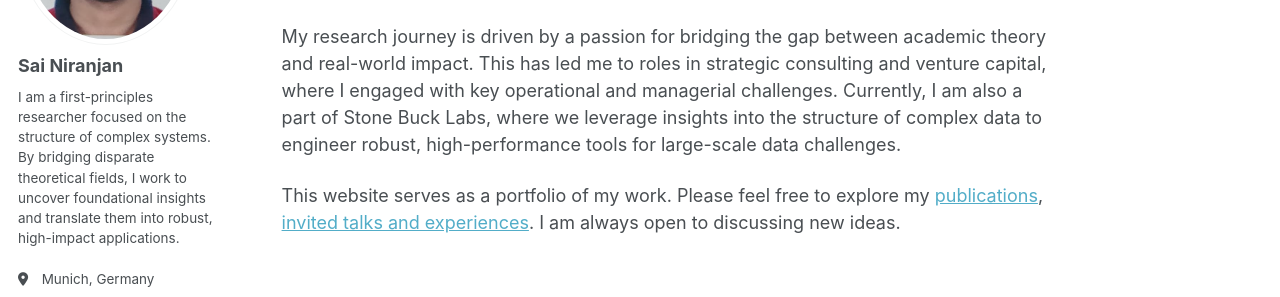
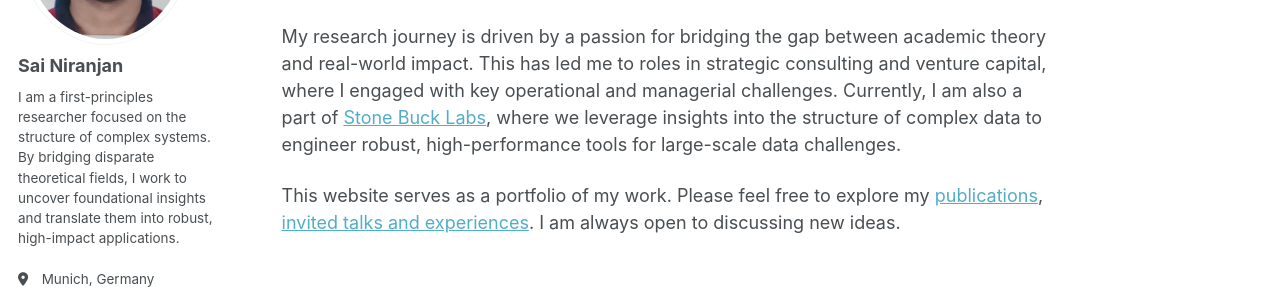
Before and after one commit to rsn870/rsn870.github.io, a Jekyll site: the page built from _pages/about.md, in a window 1280 px wide. Shown: the part 261-558 px from the top of the page. Built offline with Jekyll 4.4.1, drawn with Linux system fonts in a browser that asks for light colours; some web fonts are replaced; a script that is not in the unit is left out; part of the change alters nothing that is shown.

Commit message:
Update about.md

```diff
--- a/_pages/about.md
+++ b/_pages/about.md
@@ -10,6 +10,6 @@ redirect_from:
 
 Welcome. I am a first-principles researcher and PhD candidate at the Technical University of Munich, specializing in understanding the emergence of structure in complex systems. My work focuses on finding non-obvious connections between different theoretical domains, such as statistical physics, economics and machine learning, to build novel insights. I am driven to translate these foundational discoveries into practical, high-impact applications and robust, engineerable systems.
 
-My research journey is driven by a passion for bridging the gap between academic theory and real-world impact. This has led me to roles in strategic consulting and venture capital, where I engaged with key operational and managerial challenges. Currently, I am also a part of Stone Buck Labs, where we leverage insights into the structure of complex data to engineer robust, high-performance tools for large-scale data challenges.
+My research journey is driven by a passion for bridging the gap between academic theory and real-world impact. This has led me to roles in strategic consulting and venture capital, where I engaged with key operational and managerial challenges. Currently, I am also a part of [Stone Buck Labs](https://stonebucklabs.com), where we leverage insights into the structure of complex data to engineer robust, high-performance tools for large-scale data challenges.
 
 This website serves as a portfolio of my work. Please feel free to explore my [publications](https://scholar.google.com/citations?user=V60DwW4AAAAJ), [invited talks and experiences](files/Sai_Niranjan_CV.pdf). I am always open to discussing new ideas.
```
